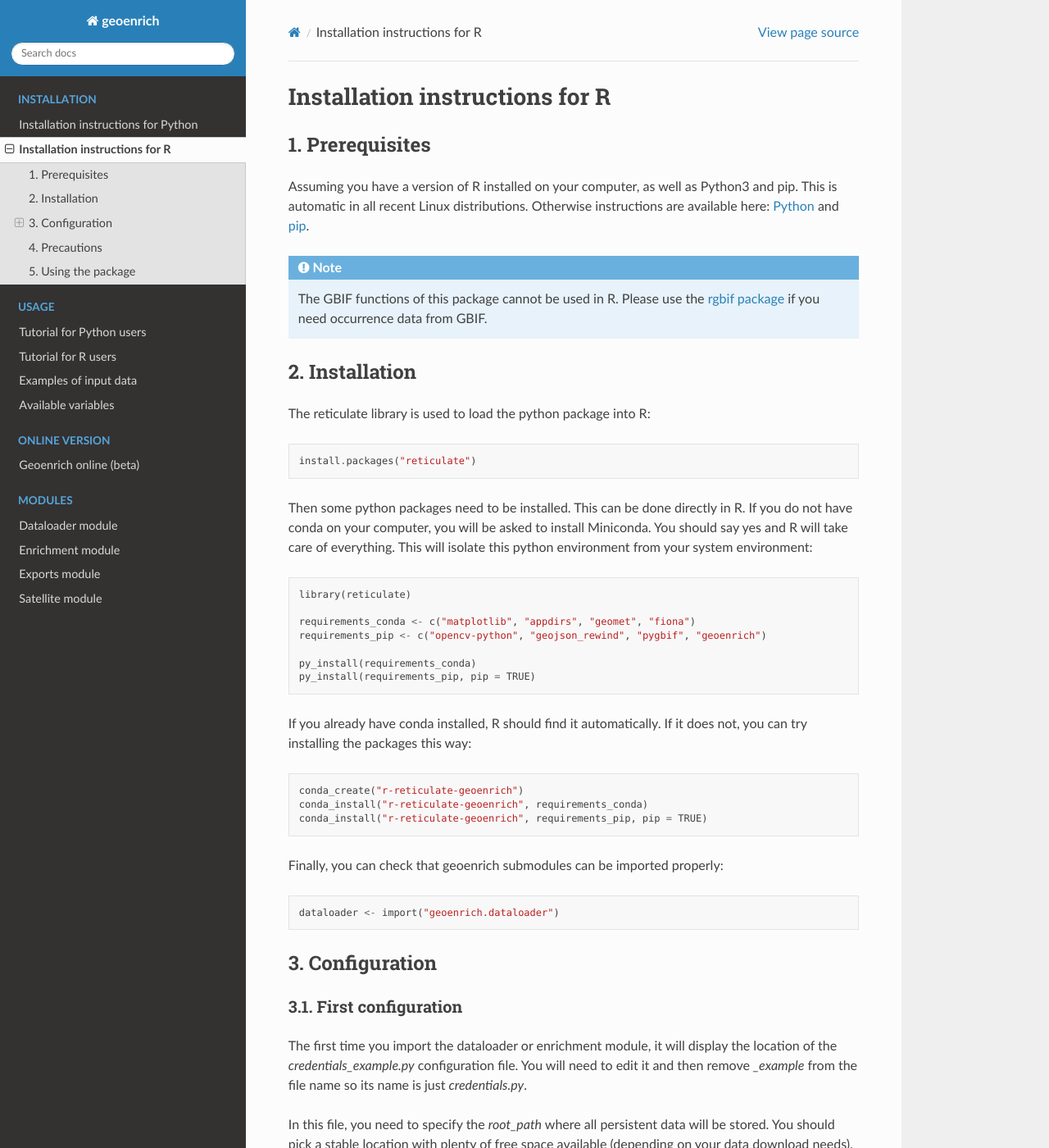
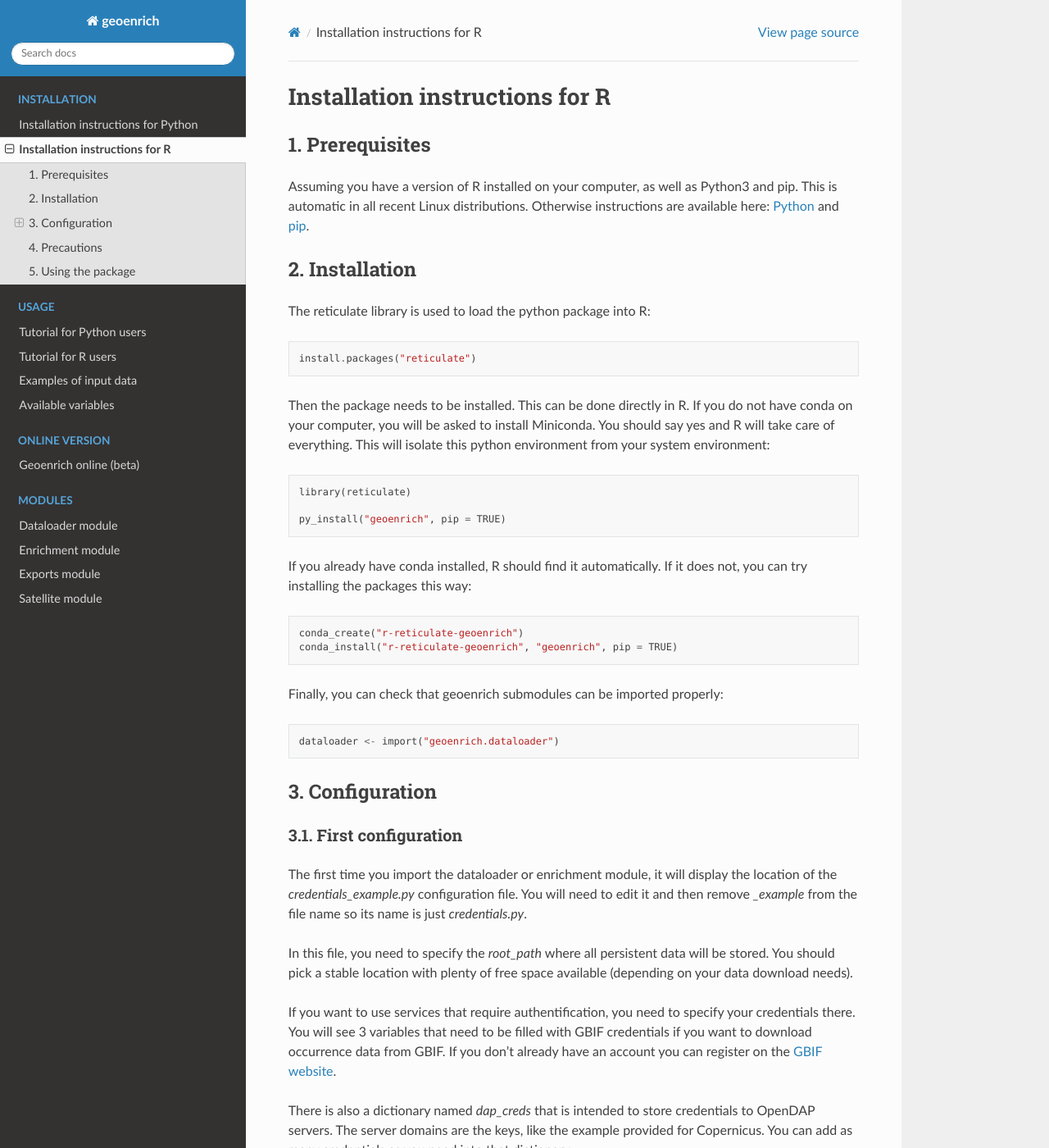
Before and after one commit to IRDG2OI/geoenrich, a Sphinx documentation site: the page built from docs/source/r-install.rst, in a window 1280 px wide and 1400 px high. Shown: the whole window at 82% size. Built offline with Sphinx 7.4.7 and the Read the Docs theme 2.0.0, drawn with Linux system fonts in a browser that asks for light colours.

Commit message:
modified:   .zenodo.json 	modified:   CHANGELOG.md 	modified:   README.md 	modified:   docker/Dockerfile 	modified:   docs/requirements.txt 	modified:   docs/source/conf.py 	modified:   docs/source/install.rst 	modified:   docs/source/r-install.rst 	modified:   geoenrich/dataloader.py 	modified:   setup.cfg

```diff
--- a/docs/requirements.txt
+++ b/docs/requirements.txt
@@ -12,3 +12,6 @@
 opencv-python
 nbsphinx
 sphinx_copybutton
+pathlib
+rasterio
+pygbif==0.6.1
--- a/docs/source/conf.py
+++ b/docs/source/conf.py
@@ -25,7 +25,7 @@
 author = 'Gaétan Morand (UMR Marbec)'
 
 # The full version, including alpha/beta/rc tags
-release = '0.5.4'
+release = '0.5.5'
 
 
 # -- General configuration ---------------------------------------------------
--- a/docs/source/r-install.rst
+++ b/docs/source/r-install.rst
@@ -7,8 +7,6 @@
 
 Assuming you have a version of R installed on your computer, as well as Python3 and pip. This is automatic in all recent Linux distributions. Otherwise instructions are available here: `Python <https://wiki.python.org/moin/BeginnersGuide/Download>`_ and `pip <https://pip.pypa.io/en/stable/installation/>`_.
 
-.. note::
-	The GBIF functions of this package cannot be used in R. Please use the `rgbif package <https://www.gbif.org/fr/tool/81747/rgbif>`_ if you need occurrence data from GBIF.
 
 
 2. Installation
@@ -18,22 +16,17 @@
 
 	install.packages("reticulate")
 
-Then some python packages need to be installed. This can be done directly in R. If you do not have conda on your computer, you will be asked to install Miniconda. You should say yes and R will take care of everything. This will isolate this python environment from your system environment::
+Then the package needs to be installed. This can be done directly in R. If you do not have conda on your computer, you will be asked to install Miniconda. You should say yes and R will take care of everything. This will isolate this python environment from your system environment::
 
 	library(reticulate)
 
-	requirements_conda <- c("matplotlib", "appdirs", "geomet", "fiona")
-	requirements_pip <- c("opencv-python", "geojson_rewind", "pygbif", "geoenrich")
-
-	py_install(requirements_conda)
-	py_install(requirements_pip, pip = TRUE)
+	py_install("geoenrich", pip = TRUE)
 
 
 If you already have conda installed, R should find it automatically. If it does not, you can try installing the packages this way::
 
 	conda_create("r-reticulate-geoenrich")
-	conda_install("r-reticulate-geoenrich", requirements_conda)
-	conda_install("r-reticulate-geoenrich", requirements_pip, pip = TRUE)
+	conda_install("r-reticulate-geoenrich", "geoenrich", pip = TRUE)
 
 
 Finally, you can check that geoenrich submodules can be imported properly::
--- a/setup.cfg
+++ b/setup.cfg
@@ -1,6 +1,6 @@
 [metadata]
 name = geoenrich
-version = 0.5.4
+version = 0.5.5
 author = Gaétan Morand (UMR Marbec)
 author_email = gaetan.morand@ird.fr
 description = A package to enrich your geo-referenced data (e.g. species occurrences) with environmental data.
```
Also changed, not shown: CHANGELOG.md (+9 -4 lines), README.md (+1 -1 lines), docs/source/install.rst (+1 -10 lines), .zenodo.json, 2 other files.
